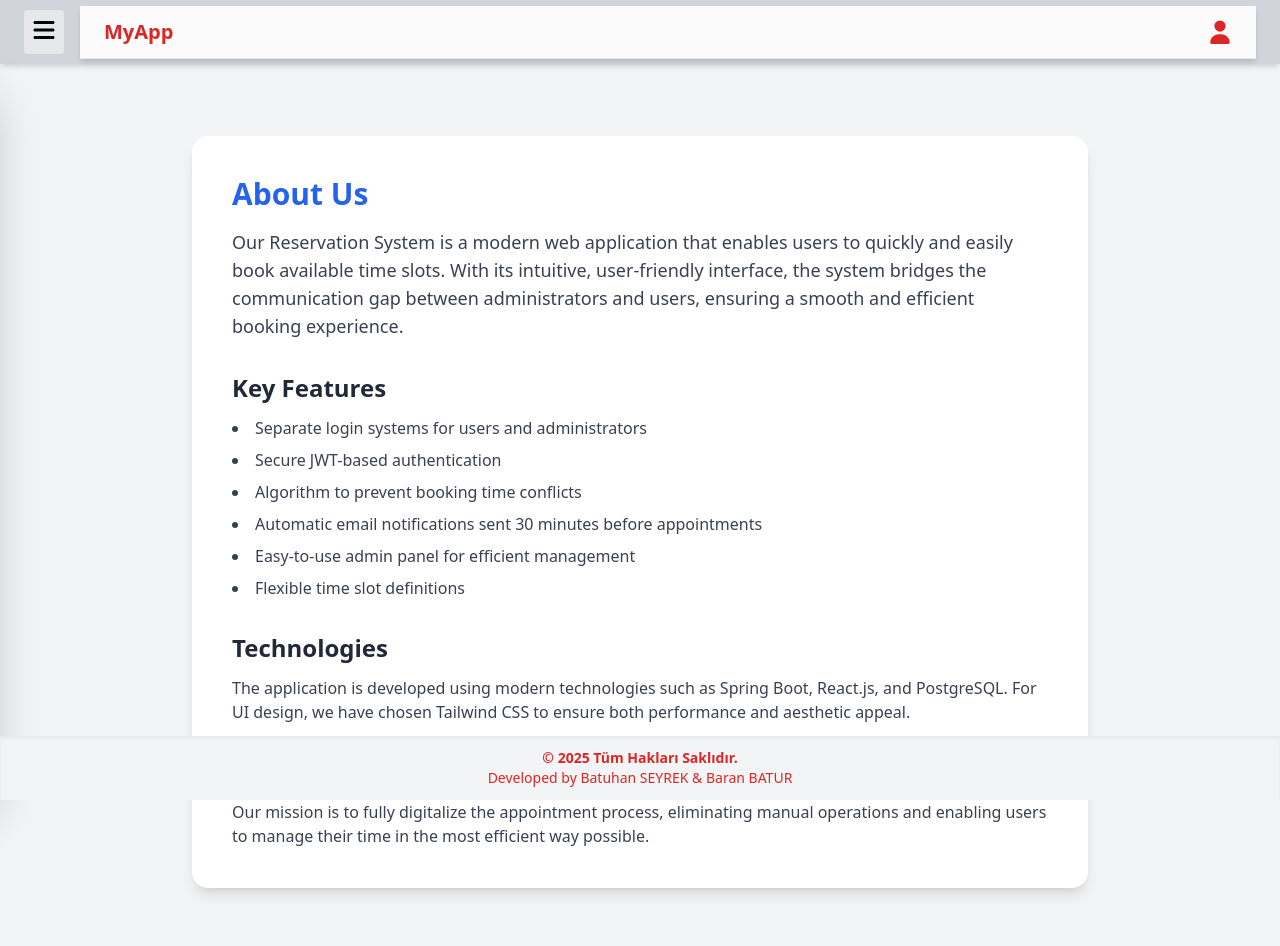
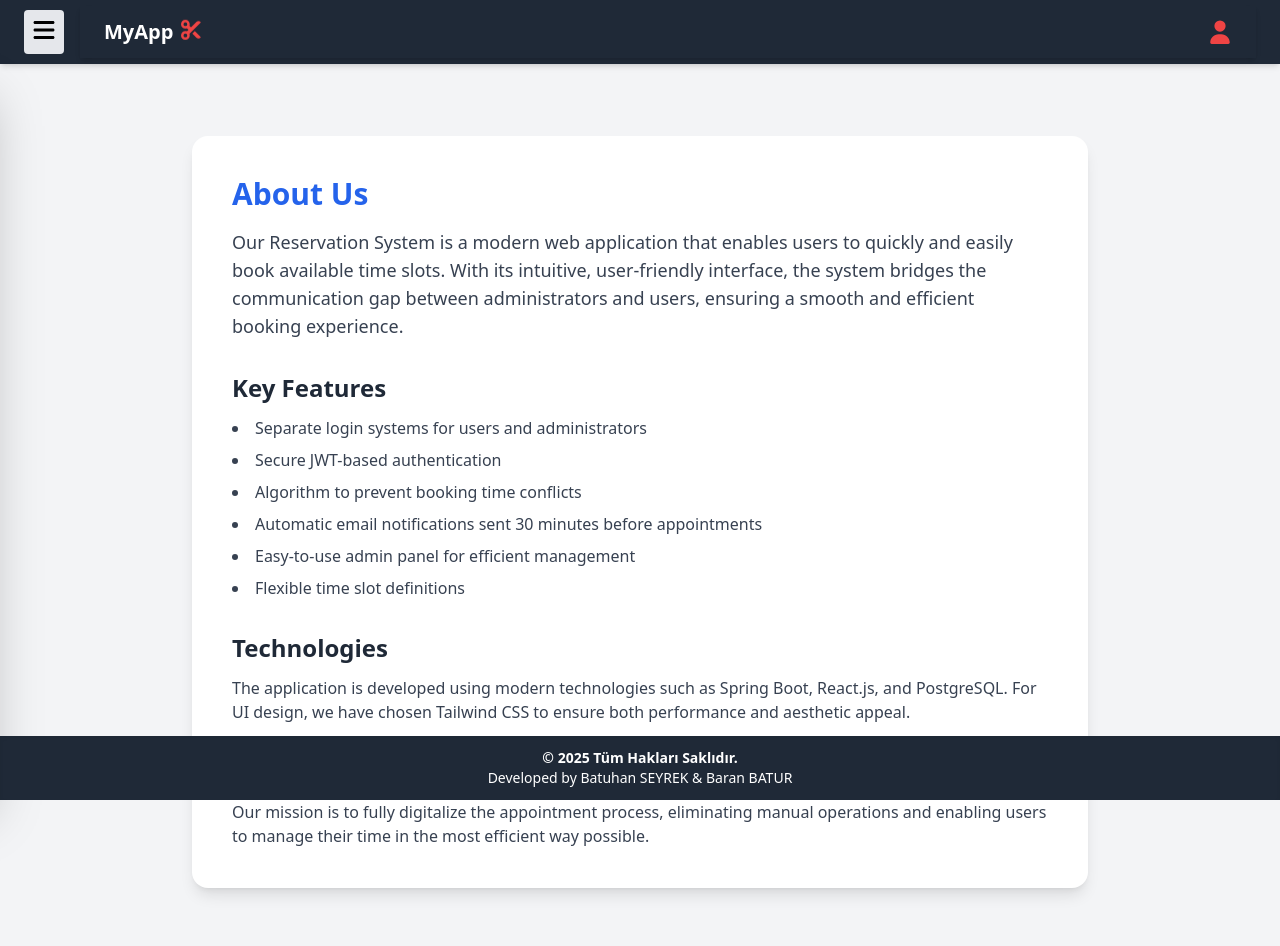
Before and after one commit to BatuhanSeyrek/Reservition_System_Frontend, a React (Vite) app: page /userAbout in a window 1280 px wide. Shown: the top 946 px of the page. Built offline with nearby package versions, Linux system fonts and the light colour scheme.

Commit message:
İlk commit

```diff
--- a/src/pages/UserPages/UserLayout.jsx
+++ b/src/pages/UserPages/UserLayout.jsx
@@ -12,11 +12,11 @@ export default function UserLayout({ children }) {
   return (
     <div className="relative min-h-screen bg-gray-100">
       {/* Header: Hamburger + Navbar */}
-      <header className="fixed top-0 left-0 right-0 h-16 bg-gray-300 shadow-md z-50 flex items-center px-6">
+      <header className="fixed top-0 left-0 right-0 h-16 bg-gray-800 shadow-md z-50 flex items-center px-6">
         {/* Hamburger buton - HER EKRANDA görünür */}
         <button
           onClick={toggleSidebar}
-          className="p-2 rounded bg-gray-200 hover:bg-gray-300 mr-4"
+          className="p-2 rounded bg-gray-200 hover:bg-gray-200 mr-4"
           aria-label="Toggle sidebar"
         >
           <FontAwesomeIcon icon={faBars} className="w-6 h-6 text-black" />
--- a/src/pages/footer.jsx
+++ b/src/pages/footer.jsx
@@ -3,7 +3,7 @@ import React from 'react';
 
 function Footer() {
   return (
-    <footer className="fixed bottom-0 left-0 right-0 bg-gray-100 text-red-600 px-6 py-3 shadow-inner flex flex-col items-center justify-center z-50">
+    <footer className="fixed bottom-0 left-0 right-0 bg-gray-800 text-white px-6 py-3 shadow-inner flex flex-col items-center justify-center z-50">
       <p className="text-sm font-semibold text-center">© 2025 Tüm Hakları Saklıdır.</p>
       <p className="text-sm font-light text-center">Developed by Batuhan SEYREK & Baran BATUR</p>
     </footer>
--- a/src/pages/navbar.jsx
+++ b/src/pages/navbar.jsx
@@ -1,6 +1,6 @@
 // Navbar.jsx
 import React, { useEffect, useState, useRef } from 'react';
-import { faUser } from '@fortawesome/free-solid-svg-icons';
+import { faUser, faScissors } from '@fortawesome/free-solid-svg-icons';
 import { FontAwesomeIcon } from '@fortawesome/react-fontawesome';
 import { getData } from '../apiService';
 import { useNavigate } from 'react-router-dom';
@@ -54,34 +54,40 @@ export default function Navbar() {
   };
 
   return (
-    <nav className="flex justify-between items-center relative bg-white/90 backdrop-blur-md shadow-md px-6 py-3 border-b border-gray-200">
-      <div className="text-xl font-bold text-red-600 cursor-pointer">
-        {role === 'admin' ? storeName : 'MyApp'}
+    <nav className="flex justify-between items-center relative bg-gray-800 text-red-500 shadow-md px-6 py-3">
+      {/* Logo + Makas */}
+      <div className="flex items-center space-x-2 cursor-pointer">
+        <span className="text-xl font-bold text-white">{role === 'admin' ? storeName : 'MyApp'}</span>
+        <FontAwesomeIcon
+          icon={faScissors}
+          className="w-5 h-5 text-red-500 animate-bounce"
+        />
       </div>
 
-      <div className="flex items-center space-x-3 text-black relative" ref={dropdownRef}>
-        <span className="text-sm font-medium">{name}</span>
+      {/* Kullanıcı kısmı */}
+      <div className="flex items-center space-x-3 relative" ref={dropdownRef}>
+        <span className="text-sm font-medium text-white">{name}</span>
         <FontAwesomeIcon
           icon={faUser}
-          className="w-6 h-6 cursor-pointer text-red-600 hover:text-red-700 transition"
+          className="w-6 h-6 cursor-pointer text-red-500 hover:text-red-400 transition"
           onClick={() => setDropdownOpen(!dropdownOpen)}
         />
 
         {dropdownOpen && (
-          <div className="absolute right-0 top-10 bg-white border rounded-lg shadow-lg w-40 z-10 animate-fadeIn overflow-hidden">
+          <div className="absolute right-0 top-10 bg-gray-700 border border-gray-600 rounded-lg shadow-lg w-40 z-10 animate-fadeIn overflow-hidden">
             <button
               onClick={() => {
                 setDropdownOpen(false);
                 if (role === 'admin') navigate('/ownerAbout');
                 else navigate('/userAbout');
               }}
-              className="w-full px-4 py-2 text-left hover:bg-red-50 text-gray-800 flex items-center gap-2"
+              className="w-full px-4 py-2 text-left hover:bg-red-600 hover:text-white flex items-center gap-2"
             >
               About
             </button>
             <button
               onClick={handleLogout}
-              className="w-full px-4 py-2 text-left text-red-600 hover:bg-red-100 flex items-center gap-2 border-t"
+              className="w-full px-4 py-2 text-left text-red-300 hover:bg-red-600 hover:text-white flex items-center gap-2 border-t border-gray-600"
             >
               Exit
             </button>
```
